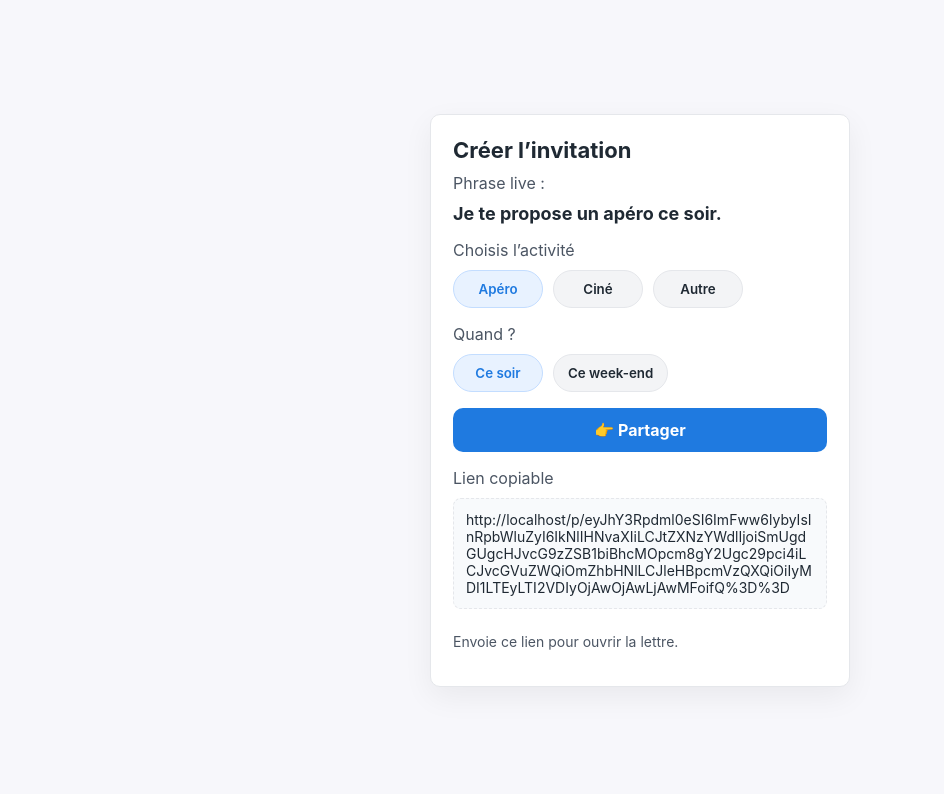
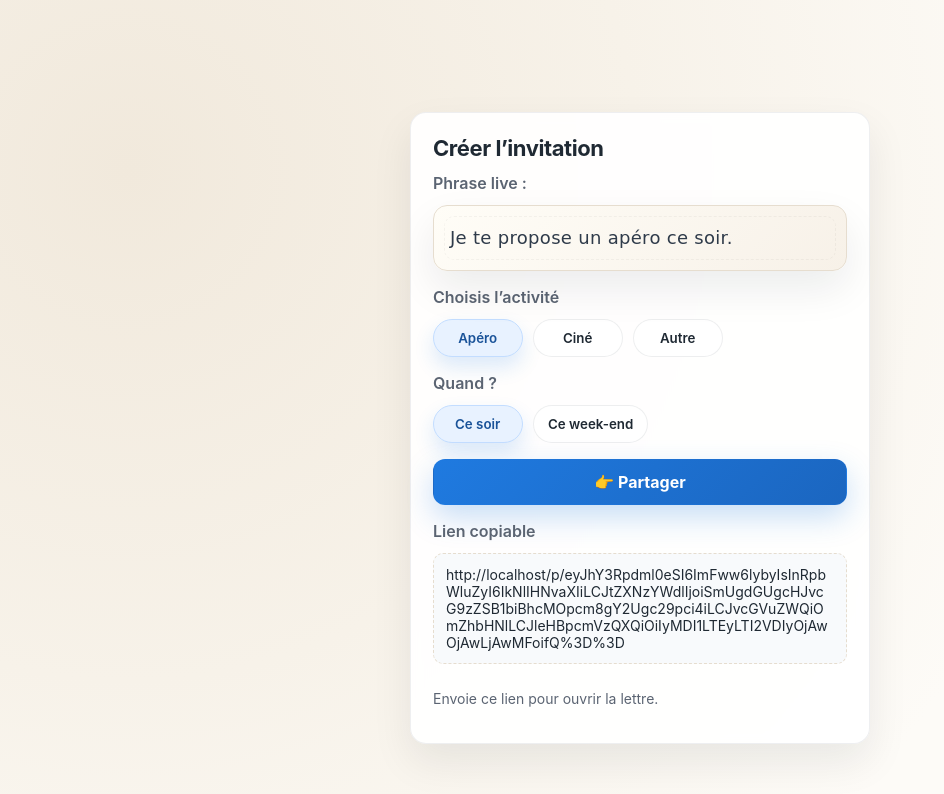
Before and after one commit to NvMustang/lsdts, a React (Vite) app: page / in a window 1280 px wide. Both pictures are taken after a click on the button "👉 Partager". Shown: the top 794 px of the page, without its empty margins (0-944 px from the left). Built offline with nearby package versions, Linux system fonts and the light colour scheme.

Commit message:
feat: update app components and styles

```diff
--- a/src/App.jsx
+++ b/src/App.jsx
@@ -8,7 +8,7 @@ const App = () => {
   const token = isInvite ? decodeURIComponent(path.slice(3)) : "";
 
   return (
-    <div className="app-shell">
+    <div className="appShell">
       {isInvite ? <Invite token={token} /> : <Create />}
     </div>
   );
--- a/src/main.jsx
+++ b/src/main.jsx
@@ -1,5 +1,7 @@
 import React from "react";
 import { createRoot } from "react-dom/client";
+import "../styles/base.css";
+import "../styles/components.css";
 import App from "./App.jsx";
 
 const rootElement = document.getElementById("root");
--- a/src/pages/Create.jsx
+++ b/src/pages/Create.jsx
@@ -42,32 +42,35 @@ const Create = () => {
   };
 
   return (
+    <div className="appShell">
       <div className="card">
         <div className="section">
           <h1 className="title">Créer l’invitation</h1>
           <p className="subtitle">Phrase live :</p>
-        <div className="message">{message}</div>
+          <div className="paper fadeInUp">
+            <p className="letterText">{message}</p>
+          </div>
         </div>
 
         <div className="section">
           <p className="subtitle">Choisis l’activité</p>
           <div className="pill-row">
             <button
-            className={`pill ${activity === "Apéro" ? "selected" : ""}`}
+              className={activity === "Apéro" ? "chip chipActive" : "chip"}
               onClick={() => setActivity("Apéro")}
               type="button"
             >
               Apéro
             </button>
             <button
-            className={`pill ${activity === "Ciné" ? "selected" : ""}`}
+              className={activity === "Ciné" ? "chip chipActive" : "chip"}
               onClick={() => setActivity("Ciné")}
               type="button"
             >
               Ciné
             </button>
             <button
-            className={`pill ${activity === "Autre" ? "selected" : ""}`}
+              className={activity === "Autre" ? "chip chipActive" : "chip"}
               onClick={() => setActivity("Autre")}
               type="button"
             >
@@ -87,14 +90,16 @@ const Create = () => {
           <p className="subtitle">Quand ?</p>
           <div className="pill-row">
             <button
-            className={`pill ${timing === "Ce soir" ? "selected" : ""}`}
+              className={timing === "Ce soir" ? "chip chipActive" : "chip"}
               onClick={() => setTiming("Ce soir")}
               type="button"
             >
               Ce soir
             </button>
             <button
-            className={`pill ${timing === "Ce week-end" ? "selected" : ""}`}
+              className={
+                timing === "Ce week-end" ? "chip chipActive" : "chip"
+              }
               onClick={() => setTiming("Ce week-end")}
               type="button"
             >
@@ -104,7 +109,7 @@ const Create = () => {
         </div>
 
         <button
-        className="primary-btn"
+          className="btn btnPrimary"
           onClick={handleShare}
           type="button"
           disabled={isCustomRequired && !customValid}
@@ -115,7 +120,8 @@ const Create = () => {
         <div className={`section ${link ? "" : "hidden"}`}>
           <p className="subtitle">Lien copiable</p>
           <div className="link-box">{link}</div>
-        <p className="note">Envoie ce lien pour ouvrir la lettre.</p>
+          <p className="note muted">Envoie ce lien pour ouvrir la lettre.</p>
+        </div>
       </div>
     </div>
   );
--- a/styles/base.css
+++ b/styles/base.css
@@ -1,13 +1,13 @@
 :root {
-  --bg: #f7f7fb;
-  --card: #ffffff;
+  --bg: #f4f0e7;
+  --card: #fffdf7;
   --text: #1f2933;
-  --muted: #4b5563;
+  --muted: #5b6472;
   --primary: #1f7ae0;
   --primary-strong: #1662b8;
-  --border: #e5e7eb;
-  --radius: 10px;
-  --shadow: 0 10px 30px rgba(0, 0, 0, 0.06);
+  --border: #e6ddcf;
+  --radius: 12px;
+  --shadow: 0 18px 40px rgba(15, 23, 42, 0.08);
   --spacing: 14px;
   --font: "Inter", system-ui, -apple-system, "Segoe UI", sans-serif;
 }
@@ -19,8 +19,9 @@
 body {
   margin: 0;
   font-family: var(--font);
-  background: var(--bg);
+  background: radial-gradient(circle at 10% 20%, #f1e9dc 0%, #f7f2e9 38%, #fdfbf7 72%);
   color: var(--text);
+  min-height: 100vh;
 }
 
 a {
--- a/styles/components.css
+++ b/styles/components.css
@@ -1,45 +1,273 @@
+.appShell,
 .app-shell {
   min-height: 100vh;
   display: flex;
   align-items: center;
   justify-content: center;
-  padding: 24px 16px;
+  padding: 28px 16px;
 }
 
 .card {
   width: 100%;
-  max-width: 420px;
-  background: var(--card);
-  border: 1px solid var(--border);
-  border-radius: var(--radius);
+  max-width: 460px;
+  background: rgba(255, 255, 255, 0.92);
+  border: 1px solid rgba(48, 56, 76, 0.08);
+  border-radius: 16px;
   box-shadow: var(--shadow);
   padding: 22px;
   display: flex;
   flex-direction: column;
   gap: 16px;
+  backdrop-filter: blur(6px);
 }
 
 .section {
   display: flex;
   flex-direction: column;
-  gap: 10px;
+  gap: 12px;
 }
 
 .title {
   font-size: 22px;
   font-weight: 700;
   margin: 0;
+  letter-spacing: -0.02em;
 }
 
 .subtitle {
   color: var(--muted);
   margin: 0;
+  font-weight: 600;
+}
+
+.muted {
+  color: var(--muted);
 }
 
 .pill-row {
   display: flex;
   gap: 10px;
   flex-wrap: wrap;
+}
+
+.chip {
+  border: 1px solid rgba(31, 41, 55, 0.08);
+  background: rgba(255, 255, 255, 0.7);
+  color: var(--text);
+  padding: 10px 14px;
+  border-radius: 999px;
+  font-weight: 600;
+  min-width: 90px;
+  text-align: center;
+  transition: transform 150ms ease, box-shadow 150ms ease,
+    border-color 150ms ease, background 150ms ease, color 150ms ease;
+}
+
+.chip:hover {
+  transform: translateY(-1px);
+  box-shadow: 0 8px 18px rgba(15, 23, 42, 0.07);
+}
+
+.chipActive {
+  background: #e8f2ff;
+  border-color: #c3ddff;
+  color: #1a5399;
+  box-shadow: 0 10px 20px rgba(31, 122, 224, 0.16);
+}
+
+.input {
+  width: 100%;
+  padding: 12px;
+  border-radius: 10px;
+  border: 1px solid var(--border);
+  font-size: 15px;
+  background: #fffdfa;
+  transition: border-color 150ms ease, box-shadow 150ms ease;
+}
+
+.input:focus {
+  outline: 2px solid #d9e7ff;
+  border-color: #98c3ff;
+  box-shadow: 0 10px 20px rgba(0, 0, 0, 0.05);
+}
+
+.btn {
+  width: 100%;
+  padding: 12px 14px;
+  border-radius: 12px;
+  border: 1px solid transparent;
+  background: #ffffff;
+  color: var(--text);
+  font-weight: 700;
+  font-size: 16px;
+  box-shadow: 0 10px 24px rgba(0, 0, 0, 0.06);
+  transition: transform 150ms ease, box-shadow 150ms ease, background 150ms ease,
+    border-color 150ms ease, color 150ms ease;
+}
+
+.btnPrimary {
+  background: linear-gradient(135deg, #1f7ae0, #1b66c0);
+  border-color: rgba(31, 122, 224, 0.2);
+  color: #ffffff;
+  box-shadow: 0 12px 30px rgba(31, 122, 224, 0.25);
+}
+
+.btnPrimary:hover {
+  background: linear-gradient(135deg, #1f7ae0, #1859a7);
+}
+
+.btnPrimary:disabled {
+  background: #aac8ef;
+  box-shadow: none;
+  cursor: not-allowed;
+}
+
+.btn:active {
+  transform: scale(0.98);
+}
+
+.paper {
+  position: relative;
+  width: 100%;
+  background: linear-gradient(135deg, #fffdf7 0%, #f7f1e8 100%);
+  border: 1px solid #e6ddcf;
+  border-radius: 14px;
+  padding: 18px 16px;
+  box-shadow: 0 18px 40px rgba(15, 23, 42, 0.08);
+  overflow: hidden;
+}
+
+.paper::after {
+  content: "";
+  position: absolute;
+  inset: 10px;
+  border: 1px dashed rgba(0, 0, 0, 0.04);
+  border-radius: 10px;
+  pointer-events: none;
+}
+
+.letterText {
+  position: relative;
+  z-index: 1;
+  font-family: "Comic Sans MS", "Segoe Print", "Bradley Hand", cursive;
+  font-size: 18px;
+  line-height: 1.6;
+  letter-spacing: 0.3px;
+  margin: 0;
+  color: #2f3b4a;
+}
+
+.envelope {
+  position: relative;
+  width: 100%;
+  max-width: 460px;
+  display: flex;
+  flex-direction: column;
+  gap: 14px;
+  padding: 20px 18px;
+  background: linear-gradient(145deg, #fefcf8 0%, #f2e9dc 100%);
+  border: 1px solid #e2d6c2;
+  border-radius: 16px;
+  box-shadow: 0 18px 40px rgba(15, 23, 42, 0.08);
+  overflow: hidden;
+}
+
+.envelope::before {
+  content: "";
+  position: absolute;
+  inset: 0;
+  background: linear-gradient(
+    180deg,
+    rgba(255, 255, 255, 0.9) 0%,
+    rgba(246, 238, 227, 0.7) 100%
+  );
+  mix-blend-mode: overlay;
+  pointer-events: none;
+}
+
+.stamp {
+  position: absolute;
+  top: 14px;
+  right: 14px;
+  padding: 8px 10px;
+  border-radius: 10px;
+  background: #f2f5ff;
+  border: 1px solid #cdd9f5;
+  color: #1f3253;
+  font-weight: 800;
+  font-size: 12px;
+  letter-spacing: 1px;
+  box-shadow: 0 8px 18px rgba(0, 0, 0, 0.08);
+}
+
+.expiredStamp {
+  display: inline-block;
+  margin-top: 12px;
+  align-self: flex-end;
+  padding: 8px 12px;
+  border-radius: 12px;
+  border: 2px solid #fca5a5;
+  background: #fef2f2;
+  color: #b91c1c;
+  font-weight: 800;
+  letter-spacing: 2px;
+  text-transform: uppercase;
+}
+
+.link-box {
+  padding: 12px;
+  background: #f8fafc;
+  border: 1px dashed var(--border);
+  border-radius: 10px;
+  word-break: break-all;
+  font-size: 14px;
+}
+
+.note {
+  font-size: 14px;
+}
+
+.center {
+  text-align: center;
+}
+
+.message {
+  font-size: 18px;
+  font-weight: 700;
+}
+
+.hidden {
+  display: none;
+}
+
+.fadeInUp {
+  animation: fadeInUp 220ms ease;
+}
+
+@keyframes fadeInUp {
+  from {
+    opacity: 0;
+    transform: translateY(8px);
+  }
+  to {
+    opacity: 1;
+    transform: translateY(0);
+  }
+}
+
+.pop {
+  animation: pop 180ms ease-out;
+}
+
+@keyframes pop {
+  from {
+    opacity: 0;
+    transform: scale(0.9) rotate(-2deg);
+  }
+  to {
+    opacity: 1;
+    transform: scale(1) rotate(0deg);
+  }
 }
 
 .pill {
@@ -59,58 +287,20 @@
   color: var(--primary);
 }
 
-.input {
-  width: 100%;
-  padding: 12px;
-  border-radius: 8px;
-  border: 1px solid var(--border);
-  font-size: 15px;
-}
-
-.input:focus {
-  outline: 2px solid #c3ddff;
-  border-color: #98c3ff;
-}
-
 .primary-btn {
   width: 100%;
-  padding: 12px;
-  border-radius: 10px;
-  border: none;
-  background: var(--primary);
+  padding: 12px 14px;
+  border-radius: 12px;
+  border: 1px solid transparent;
+  background: linear-gradient(135deg, #1f7ae0, #1b66c0);
   color: #ffffff;
   font-weight: 700;
   font-size: 16px;
+  box-shadow: 0 12px 30px rgba(31, 122, 224, 0.25);
 }
 
 .primary-btn:disabled {
   background: #aac8ef;
   cursor: not-allowed;
+  box-shadow: none;
 }
-
-.link-box {
-  padding: 12px;
-  background: #f8fafc;
-  border: 1px dashed var(--border);
-  border-radius: 8px;
-  word-break: break-all;
-  font-size: 14px;
-}
-
-.note {
-  font-size: 14px;
-  color: var(--muted);
-}
-
-.center {
-  text-align: center;
-}
-
-.message {
-  font-size: 18px;
-  font-weight: 700;
-}
-
-.hidden {
-  display: none;
-}
```
Also changed, not shown: src/pages/Invite.jsx (+26 -11 lines). Lines whose indentation alone changed are shown as unchanged.
